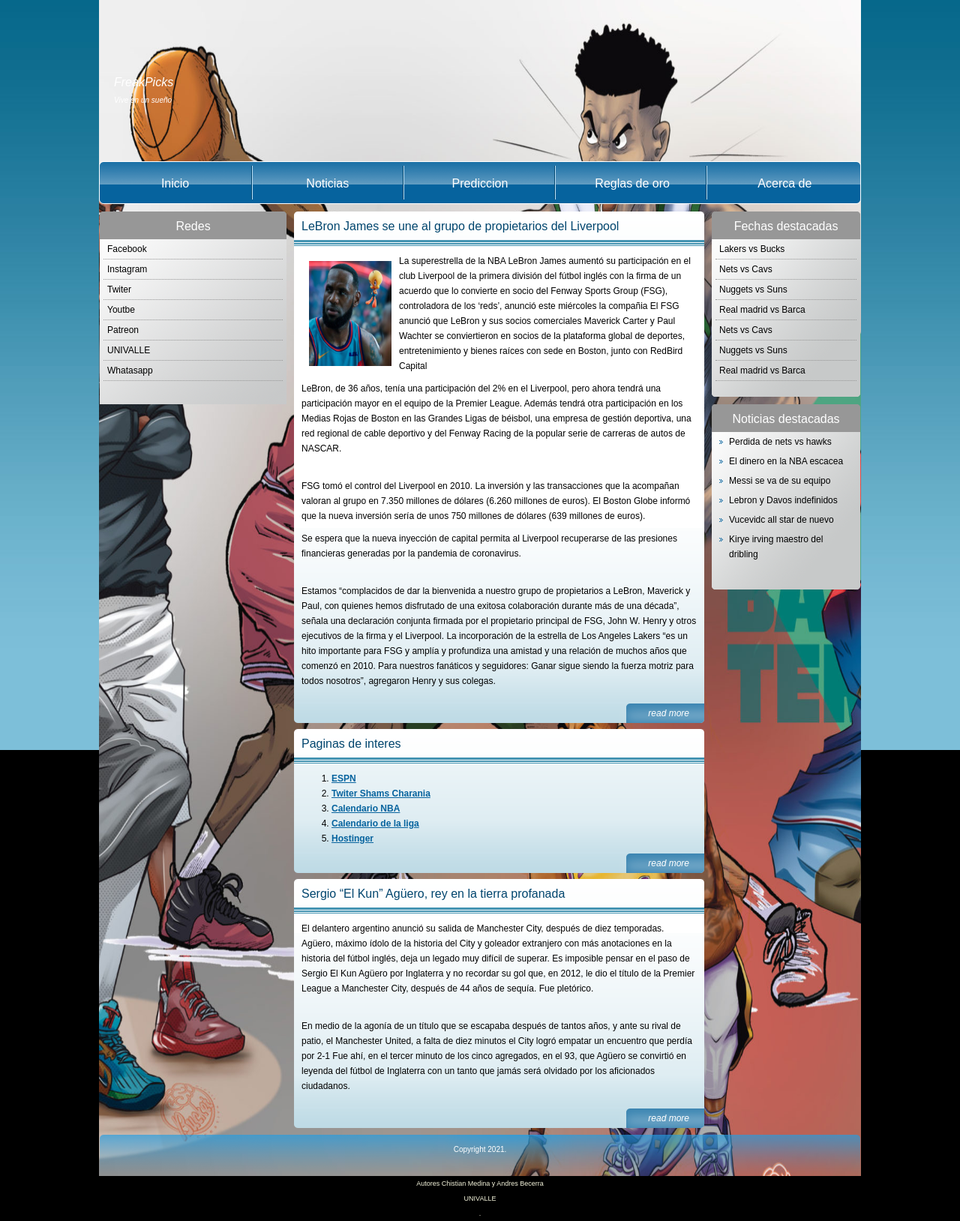
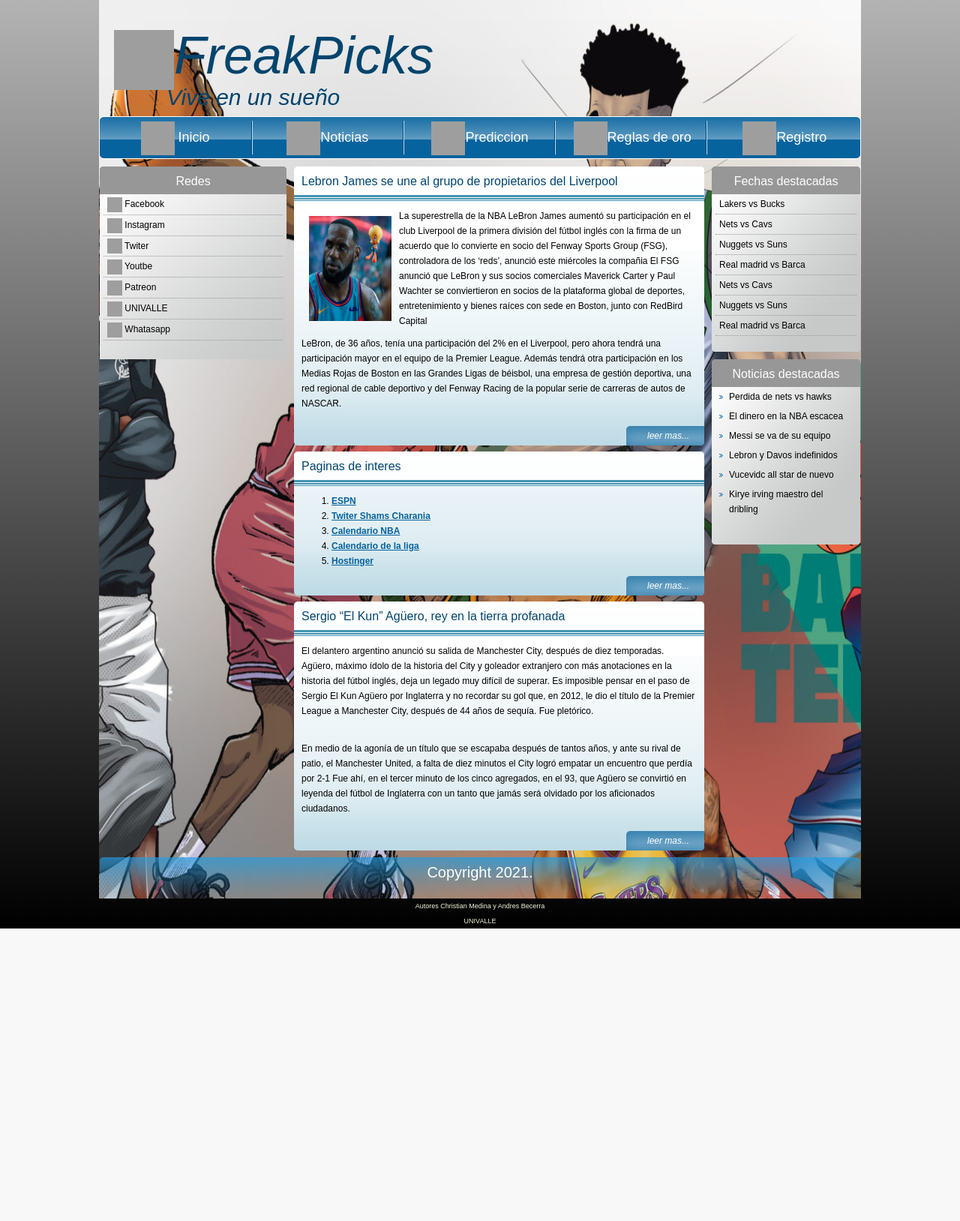
Before and after one commit to christianmedinap/freakpicks_init, a PHP site: page / in a window 1280 px wide. Shown: the whole page at 75% size. After the commit the page ends 1238 px from the top, so only its background shows below. Run offline with PHP 8.4, Linux system fonts and the light colour scheme; grey boxes are pictures that could not be loaded.

Commit message:
Se agregan enlaces a redes y localhost para registro

```diff
--- a/freakpicksinit/init/freakpicks/index.html
+++ b/freakpicksinit/init/freakpicks/index.html
@@ -6,23 +6,25 @@
         <meta name="keywords" content="" />
         <meta name="description" content="" />
         <link href="styles.css" rel="stylesheet" type="text/css" media="screen" />
+        <link rel="shortcut icon" type="image/png" href="images/favicon.png"/>
     </head>
     <body>
         <div id="mainbg">
             <!-- header begins -->
             <div id="header">
-                <div id="logo">
-                    <a href="file:///C:/Users/Cristian/Desktop/plantilla%20web/init/freakpicks/index.html">FreakPicks</a>
-                    <h2><a href="file:///C:/Users/Cristian/Desktop/plantilla%20web/init/freakpicks/index.html" >Vive en un sueño</a></h2>
+
+                <div id="logo" >
+                    <a href="file:///C:/Users/Cristian/proy%20DIU/freakpicks_init/freakpicksinit/init/freakpicks/index.html#"><img class="inlinemiddle" src="images/Logo.png" width="80px" height="80px">FreakPicks</a>
+                    <h2><a href="file:///C:/Users/Cristian/proy%20DIU/freakpicks_init/freakpicksinit/init/freakpicks/index.html#" >Vive en un sueño</a></h2>
                 </div>
 
                 <div id="buttons">
                     <ul> <!-- class="active" -->
-                        <li><a href="#" title="">Inicio</a></li>
-                        <li><a href="#" title="">Noticias</a></li>
-                        <li><a href="#" title="">Prediccion</a></li>
-                        <li><a href="#" title="">Reglas de oro</a></li>
-                        <li><a href="#" title="">Acerca de</a></li>
+                        <li><a href="file:///C:/Users/Cristian/proy%20DIU/freakpicks_init/freakpicksinit/init/freakpicks/index.html#" title=""><img class="inlinemiddle" src="images/Home.png" width="45px" height="45px"> Inicio </a></li>
+                        <li><a href="#" title=""><img class="inlinemiddle" src="images/Noticias.png" width="45px" height="45px">Noticias</a></li>
+                        <li><a href="#" title=""><img class="inlinemiddle" src="images/Predicciones.png" width="45px" height="45px">Prediccion</a></li>
+                        <li><a href="#" title=""><img class="inlinemiddle" src="images/Regla de oro.png" width="45px" height="45px">Reglas de oro</a></li>
+                        <li><a href="file:///C:/Users/Cristian/proy%20DIU/freakpicks_init/freakpicksinit/init/freakpicks/Login.html" target="_blank" title=""><img class="inlinemiddle" src="images/Login.png" width="45px" height="45px">Registro</a></li>
                     </ul>
                 </div>
 
@@ -73,13 +75,13 @@
                                 <div class="left_grad">
                                     <div class="categories">
                                         <ul>
-                                            <li><a href="#">Facebook</a></li>
-                                            <li><a href="#">Instagram</a></li>
-                                            <li><a href="#">Twiter</a></li>
-                                            <li><a href="#">Youtbe</a></li>
-                                            <li><a href="#">Patreon</a></li>
-                                            <li><a href="#">UNIVALLE</a></li>
-                                            <li><a href="#">Whatasapp</a></li>
+                                            <li><a href="#"><img class="inlinemiddle" src="images/F.png" width="20px" height="20px">    Facebook</a></li>
+                                            <li><a href="#"><img class="inlinemiddle" src="images/i.png" width="20px" height="20px">    Instagram</a></li>
+                                            <li><a href="#"><img class="inlinemiddle" src="images/t.png" width="20px" height="20px">    Twiter</a></li>
+                                            <li><a href="#"><img class="inlinemiddle" src="images/y.png" width="20px" height="20px">    Youtbe</a></li>
+                                            <li><a href="#"><img class="inlinemiddle" src="images/p.png" width="20px" height="20px">    Patreon</a></li>
+                                            <li><a href="#"><img class="inlinemiddle" src="images/u.png" width="20px" height="20px">    UNIVALLE</a></li>
+                                            <li><a href="#"><img class="inlinemiddle" src="images/w.png" width="20px" height="20px">    Whatasapp</a></li>
                                         </ul>
                                     </div>
                                 </div>
@@ -87,20 +89,16 @@
 
                         </div>
                         <div id="center">
-                            <h1>LeBron James se une al grupo de propietarios del Liverpool</h1>
+                            <h1>Lebron James se une al grupo de propietarios del Liverpool</h1>
                             <div class="text">
                                 <img src="images/lebron.jpeg" title="img" alt="img" width="110px" height="140px" style="float: left; padding: 10px;"/>
                                 <p>La superestrella de la NBA LeBron James aumentó su participación en el club Liverpool de la primera división del fútbol inglés con la firma de un acuerdo que lo convierte en socio del Fenway Sports Group (FSG), controladora de los ‘reds’, anunció este miércoles la compañia
                                     El FSG anunció que LeBron y sus socios comerciales Maverick Carter y Paul Wachter se conviertieron en socios de la plataforma global de deportes, entretenimiento y bienes raíces con sede en Boston, junto con RedBird Capital
-                                  <p> LeBron, de 36 años, tenía una participación del 2% en el Liverpool, pero ahora tendrá una participación mayor en el equipo de la Premier League. Además tendrá otra participación en los Medias Rojas de Boston en las Grandes Ligas de béisbol, una empresa de gestión deportiva, una red regional de cable deportivo y del Fenway Racing de la popular serie de carreras de autos de NASCAR.</p></br>
-                                    FSG tomó el control del Liverpool en 2010. La inversión y las transacciones que la acompañan valoran al grupo en 7.350 millones de dólares (6.260 millones de euros). El Boston Globe informó que la nueva inversión sería de unos 750 millones de dólares (639 millones de euros). </p>
-                                    Se espera que la nueva inyección de capital permita al Liverpool recuperarse de las presiones financieras generadas por la pandemia de coronavirus.</p> </br>
-                                    Estamos “complacidos de dar la bienvenida a nuestro grupo de propietarios a LeBron, Maverick y Paul, con quienes hemos disfrutado de una exitosa colaboración durante más de una década”, señala una declaración conjunta firmada por el propietario principal de FSG, John W. Henry y otros ejecutivos de la firma y el Liverpool.
-                                    La incorporación de la estrella de Los Angeles Lakers “es un hito importante para FSG y amplía y profundiza una amistad y una relación de muchos años que comenzó en 2010. Para nuestros fanáticos y seguidores: Ganar sigue siendo la fuerza motriz para todos nosotros”, agregaron Henry y sus colegas.
-                                    </p>
+                                  <p> LeBron, de 36 años, tenía una participación del 2% en el Liverpool, pero ahora tendrá una participación mayor en el equipo de la Premier League. Además tendrá otra participación en los Medias Rojas de Boston en las Grandes Ligas de béisbol, una empresa de gestión deportiva, una red regional de cable deportivo y del Fenway Racing de la popular serie de carreras de autos de NASCAR.
+
 
                             </div>
-                            <div class="read"><a href="#">read more</a></div>
+                            <div class="read"><a href="#">leer mas...</a></div>
 
                              <h1>Paginas de interes</h1>
                             <div class="text">
@@ -113,7 +111,7 @@
 
 								  </ol>
                             </div>
-                            <div class="read"><a href="#">read more</a></div>
+                            <div class="read"><a href="#">leer mas...</a></div>
 
 
                             <h1>Sergio “El Kun” Agüero, rey en la tierra profanada</h1>
@@ -124,19 +122,19 @@
                                     Fue ahí, en el tercer minuto de los cinco agregados, en el 93, que Agüero se convirtió en leyenda del fútbol de Inglaterra con un tanto que jamás será olvidado por los aficionados ciudadanos.
                                     </p>
                             </div>
-                            <div class="read"><a href="#">read more</a></div>
+                            <div class="read"><a href="#">leer mas...</a></div>
 
                         </div><div style="clear: both"></div>
                     </div>
                     <!-- content ends -->
                     <!-- footer begins -->
                     <div id="footer">
-                        <p>Copyright  2021.
+                        <p style="font-size: 20px;">Copyright  2021.
 
                     </div>
                     <!-- footer ends -->
                 </div>
             </div>
         </div>
-    <div style="text-align: center; font-size: 0.75em; color: beige;" >Autores Chistian Medina y Andres Becerra <br>UNIVALLE</br>.</div></body>
+    <div style="text-align: center; font-size: 0.75em; color: beige;" >Autores Christian Medina y Andres Becerra <br>UNIVALLE</div></body>
 </html>
--- a/freakpicksinit/init/freakpicks/styles.css
+++ b/freakpicksinit/init/freakpicks/styles.css
@@ -22,12 +22,10 @@ a:hover{
 body
 {
     font: 12px Arial, Helvetica, sans-serif;
-    color: #000000;
     line-height: 20px;
-    background: black url(images/bg.jpg);
-    background-repeat:repeat-x;
-    background-position: top;
+    background: linear-gradient(to bottom, rgba(173, 172, 172, 0.918), black)
 }
+/*url(images/bg.jpg)*/
 
 #mainbg{
     width: 1016px;
@@ -42,7 +40,7 @@ body
 
 #header{
     background: url(images/nba-background.jpg) ;
-    background-size: 1800px 1700px;
+    background-size: 1900px 1700px;
     background-repeat: no-repeat;
     background-position: top;
     width: 100%;
@@ -53,24 +51,23 @@ body
     width: 1016px;
     margin: 0 auto;
     text-align: left;
-    padding-top: 100px;
+    padding-top: 40px;
     height: 100px;
-    color: black;
-    font-size: 10px;
 }
 
 #logo a {
     font-family: Arial, Helvetica, sans-serif;
     text-decoration: none;
     font-style: italic;
-    font-size: 16px;
-    color: #ffffff;
+    font-size: 70px;
+    color: #00456e;
     font-weight: normal;
     padding-left: 20px;
 }
 
 #logo H2 a{
-    font-size: 10px;
+    font-size: 30px;
+    padding-left: 90px;
 }
 
 #buttons{
@@ -87,13 +84,17 @@ body
     padding-left: 0px;
 }
 
+img.inlinemiddle{
+    vertical-align: middle;
+}
+
 #buttons li {
     display: inline;
 }
 
 #buttons a {
     font-family: Arial, Helvetica, sans-serif;
-    font-size: 16px;
+    font-size: 18px;
     font-weight: normal;
     text-align: center;
     text-decoration: none;
@@ -102,14 +103,16 @@ body
     float: left;
     width: 20%;
     height: 37px;
-    padding-top: 19px;
+    padding-top: 6px;
     margin-top: 1px;
 }
 
 #buttons a:hover, .active{
+   padding-bottom: 10px;
    background: url(images/menu_h.png);
    background-repeat: no-repeat;
    background-position: center;
+
 }
 
 #content{
```
